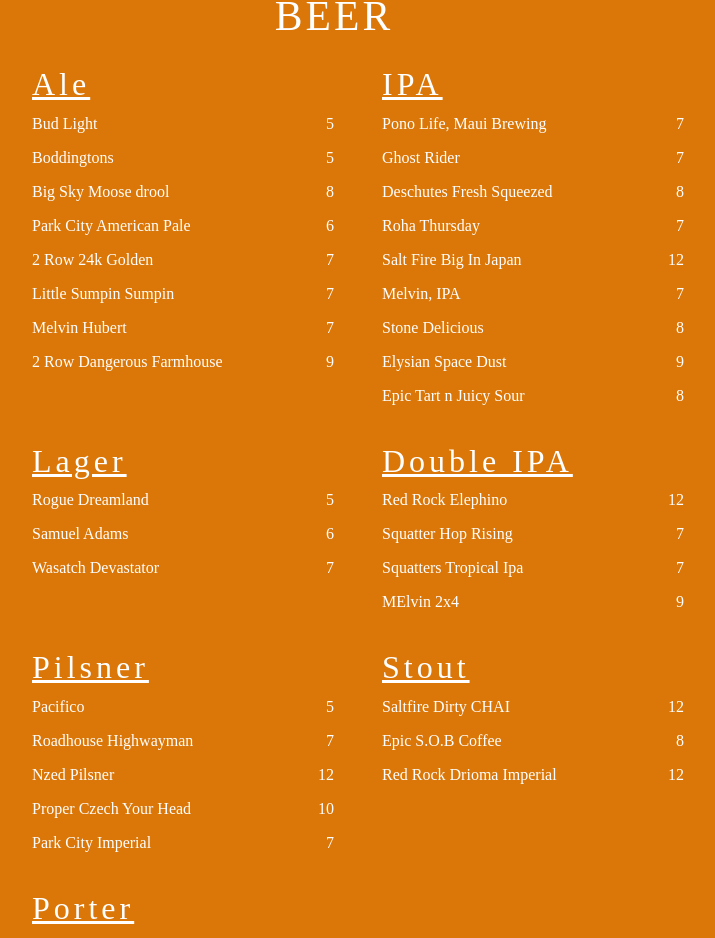
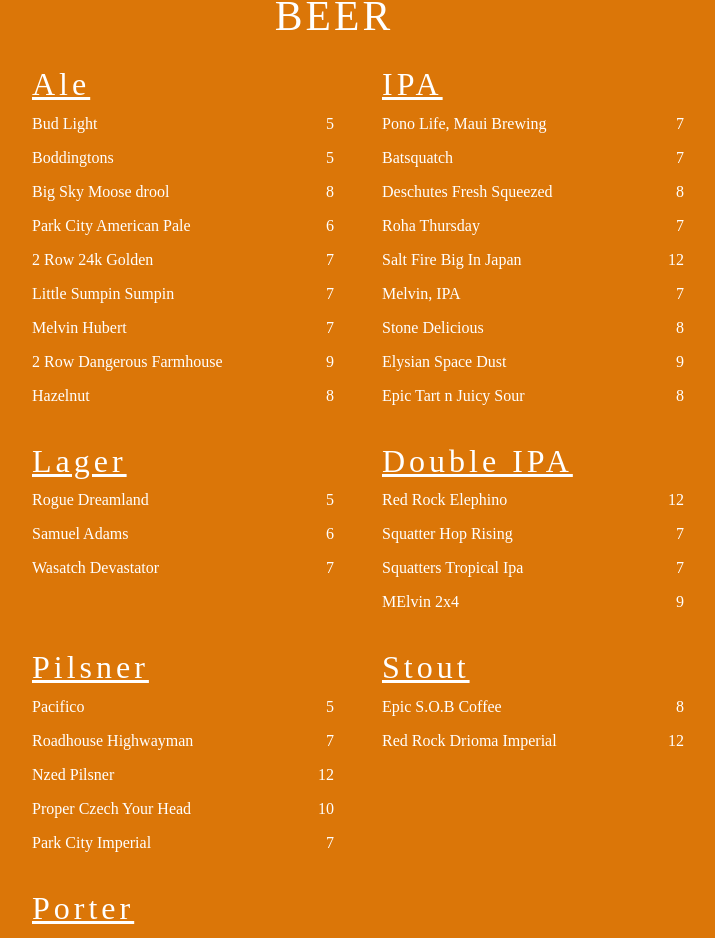
Before and after one commit to theeatingestablishment/theeatingestablishment.github.io, a Nuxt app: page / in a window 1280 px wide. Shown: the part 1165-2103 px from the top of the page, without its empty margins (306-1021 px from the left). Built offline with nearby package versions, Linux system fonts and the light colour scheme; a web font is replaced by a local one.

Commit message:
updated menu

```diff
--- a/modules/beers.vue
+++ b/modules/beers.vue
@@ -79,6 +79,10 @@
               title: "2 Row Dangerous Farmhouse",
               price: 9,
             },
+            {
+              title: "Hazelnut",
+              price: 8,
+            },
           ],
         },
         {
@@ -89,7 +93,7 @@
               price: 7,
             },
             {
-              title: "Ghost Rider",
+              title: "Batsquatch",
               price: 7,
             },
             {
@@ -188,10 +192,6 @@
         {
           title: "Stout",
           items: [
-            {
-              title: "Saltfire Dirty CHAI",
-              price: 12,
-            },
             {
               title: "Epic S.O.B Coffee",
               price: 8,
```
